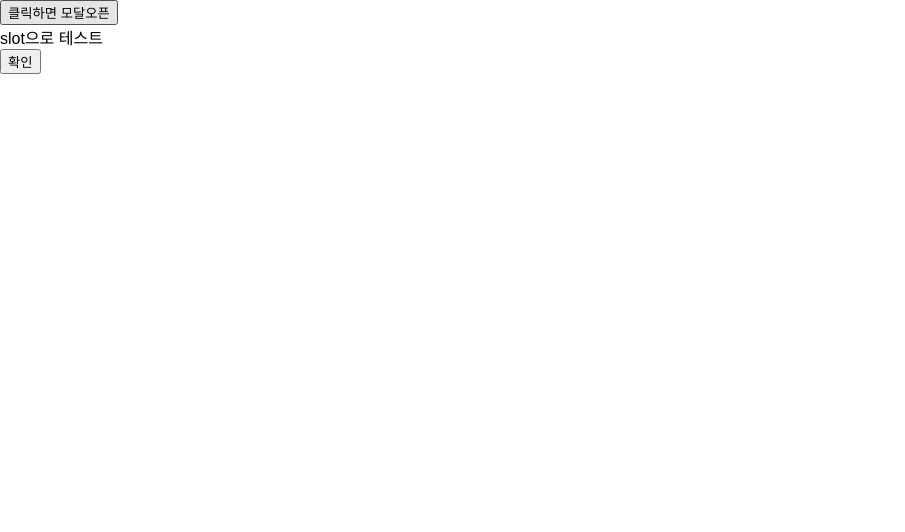
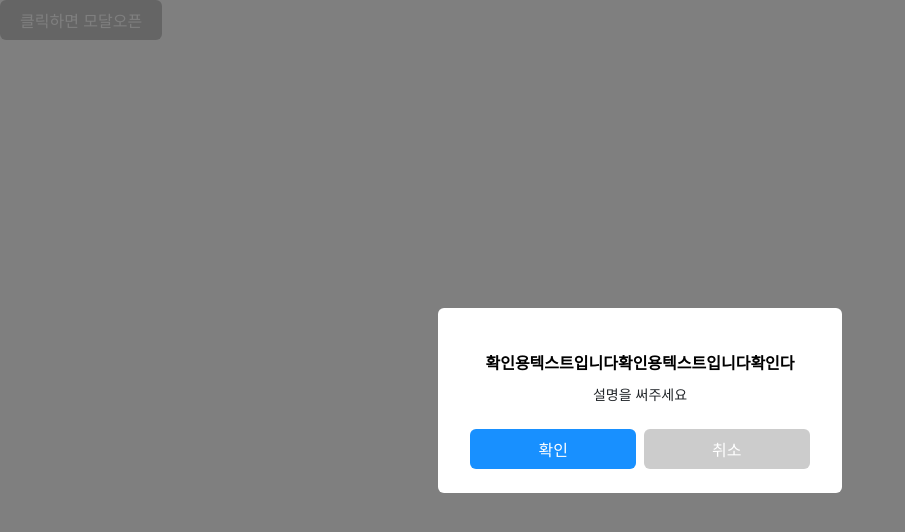
Before and after one commit to kimjiwon506/jwproject01, a Vue app: page /sample/modal in a window 1280 px wide. Both pictures are taken after a click on the button "클릭하면 모달오픈". Shown: the top 532 px of the page, without its empty margins (0-905 px from the left). Built offline with nearby package versions, Linux system fonts and the light colour scheme; a web font is replaced by a local one.

Commit message:
모달컴포넌트 스타일 입히기

```diff
--- a/src/components/Modal.vue
+++ b/src/components/Modal.vue
@@ -1,8 +1,13 @@
 <template>
-  <div v-show="open">
-    <slot />
-    <div>
-      <button @click="$emit('close', false)">확인</button>
+  <div class="modalWrap" v-show="open">
+    <div class="modalContents">
+      <div class="modalBody">
+       <slot />
+      </div>
+      <div class="modalFooter">
+        <button class="okBtn" @click="$emit('close', false)">{{ okTitle }}</button>
+        <button class="cancleBtn" @click="$emit('close', false)">{{ cancleTitle }}</button>
+      </div>
     </div>
   </div>
 </template>
@@ -10,13 +15,12 @@
 <script>
 export default {
   props: {
-  title: String,
-  subTitle: String,
-  open: Boolean,
+    open: Boolean,
+    okTitle: String,
+    cancleTitle: String
   },
   data(){
     return {
-
     }
   },
   methods: {
@@ -24,11 +28,52 @@ export default {
       this.$emit("close")
     }
   },
-  components: {
-  }
 }
 </script>
 
-<style>
-
+<style lang="scss" scoped>
+  .modalWrap {
+    position:fixed;
+    display: flex;
+    align-items: center;
+    width: 100%;
+    height: 100%;
+    background:rgba(0,0,0,.5);
+    z-index: 100;
+  }
+  .modalContents {
+    position: relative;
+    margin: 0 auto;
+    display: flex;
+    flex-direction: column;
+    justify-content: center;
+    align-items: center;
+    padding: 32px 32px 24px;
+    background-color: #fff;
+    border-radius: 6px;
+  }
+  .modalBody {
+    padding: 10px 15px 25px;
+    text-align: center;
+  }
+  .modalFooter {
+    width: 100%;
+    display: flex;
+    button {
+      all: unset;
+      display:inline-block;
+      color: #ffffff;
+      border-radius: 6px;
+      width: 50%;
+      text-align: center;
+      padding: 8px;
+    }
+    .okBtn {
+      background: #1890ff;
+      margin-right: 8px;
+    }
+    .cancleBtn {
+      background: #cccccc;
+    }
+  }
 </style>
--- a/src/views/sample/ModalSample.vue
+++ b/src/views/sample/ModalSample.vue
@@ -1,8 +1,11 @@
 <template>
   <div>
-    <button @click="open = true">클릭하면 모달오픈</button>
-    <Modal :open="open" @close="open = false">
-      slot으로 테스트
+    <div class="modalSampleBtn">
+      <button @click="open = true" >클릭하면 모달오픈</button>
+    </div>
+    <Modal :open="open" @close="open = false" okTitle="확인" cancleTitle="취소" >
+      <strong class="modalSampleTitle">확인용텍스트입니다확인용텍스트입니다확인다</strong>
+      <p class="modalSampleSubTitle">설명을 써주세요</p>
     </Modal>
   </div>
 </template>
@@ -23,6 +26,40 @@ export default {
 }
 </script>
 
-<style>
-
+<style lang="scss" scoped>
+  .modalSampleBtn {
+    position: fixed;
+    left: 0;
+    top: 0;
+    bottom: 0;
+    right: 0;
+    button {
+      all: unset;
+      display: block;
+      padding: 8px 20px;
+      background: #cccccc;
+      border-radius: 6px;
+      color: #ffffff;
+    }
+  }
+  .modalSampleTitle {
+    display: block;
+    max-width: 320px;
+    width: 100%;
+    font-size: 16px;
+    white-space: nowrap;
+    overflow: hidden;
+    text-overflow: ellipsis;
+    margin-bottom: 10px;
+  }
+  .modalSampleSubTitle {
+    display: block;
+    max-width: 320px;
+    width: 100%;
+    font-size: 14px;
+    white-space: nowrap;
+    overflow: hidden;
+    text-overflow: ellipsis;
+    color: #212529;
+  }
 </style>
```
